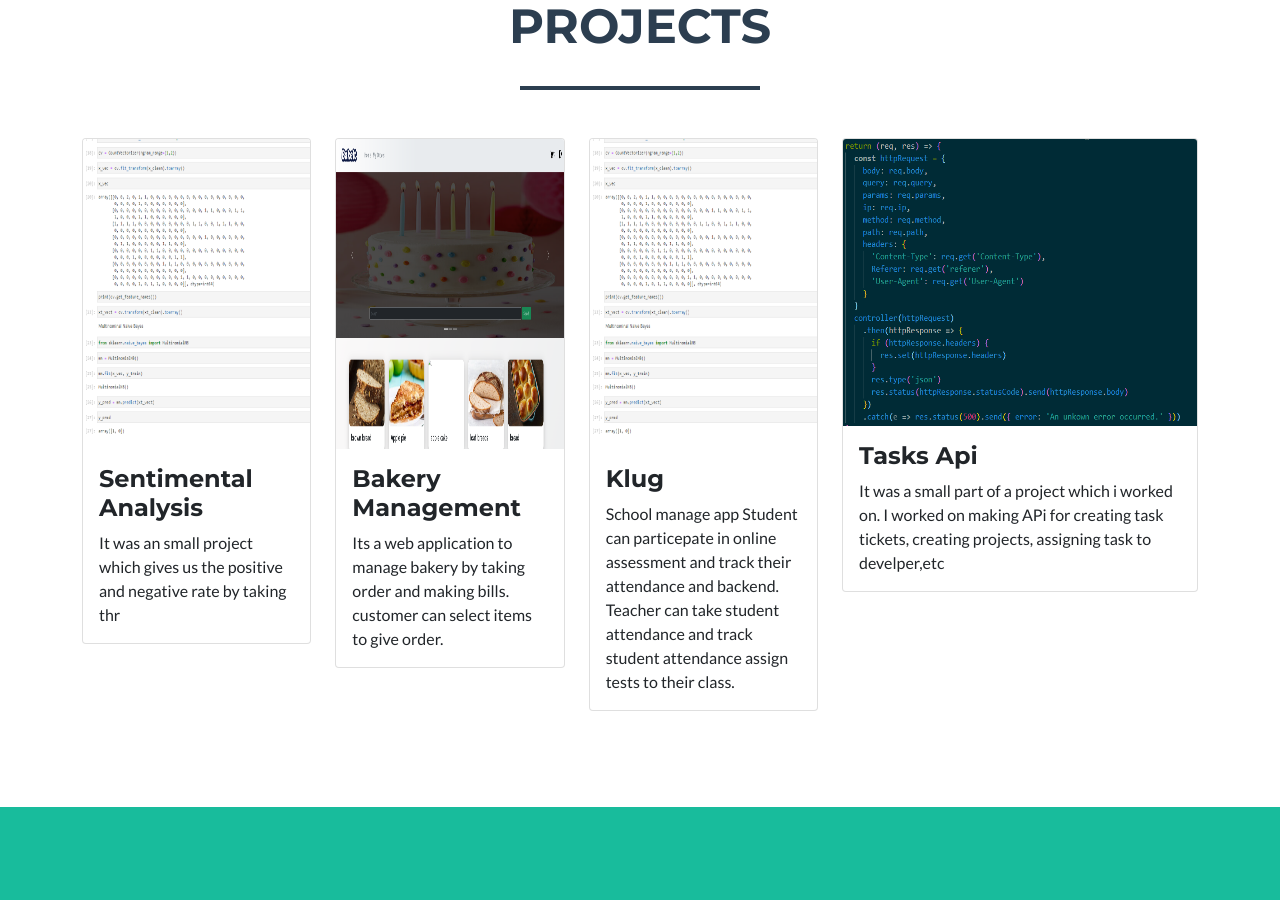
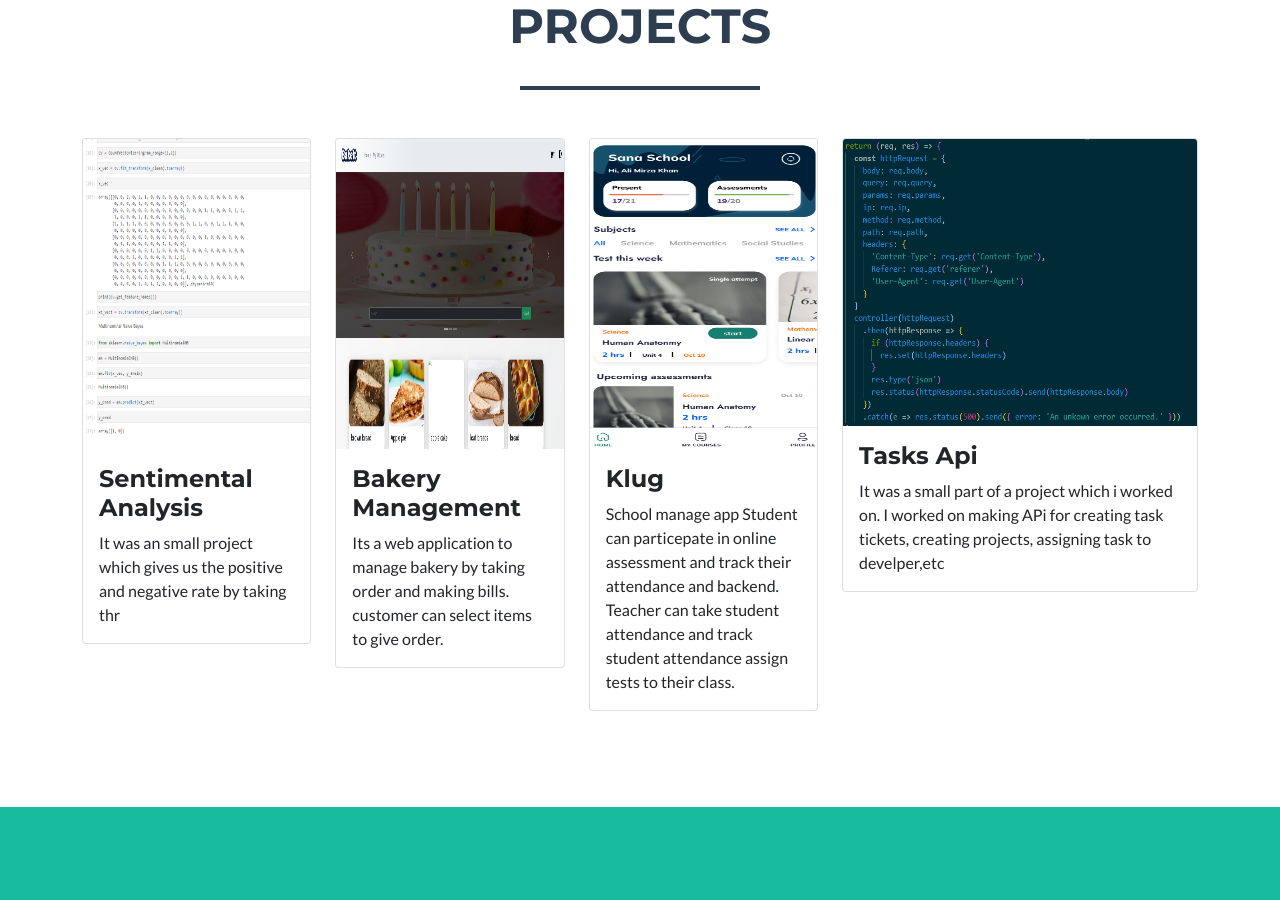
Before and after one commit to MHFarooqui/MHFarooqui.github.io, a plain HTML site: page index.html in a window 1280 px wide. Shown: the part 1880-2780 px from the top of the page. Drawn offline with nearby package versions, Linux system fonts and the light colour scheme.

Commit message:
completed

```diff
--- a/index.html
+++ b/index.html
@@ -87,7 +87,7 @@
                     </div>
                 </div>
                 <div class="col">
-                    <div class="card"><img class="card-img-top w-100 d-block" src="/assets/img/sentiment_analysis.png"
+                    <div class="card"><img class="card-img-top w-100 d-block" src="/assets/img/Klug.png"
                             style="height: 310px;">
                         <div class="card-body">
                             <h4 class="card-title">Klug</h4>
```
Also changed, not shown: assets/img/Klug.png (added).
